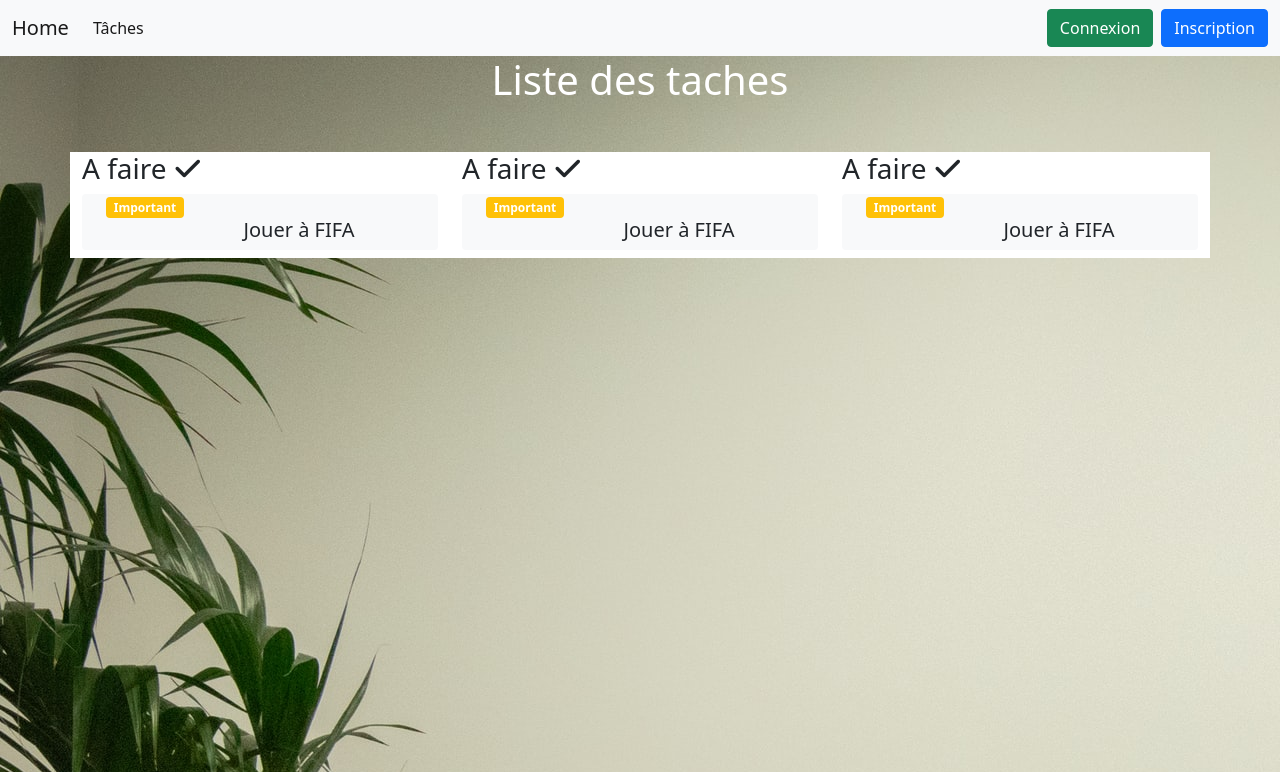
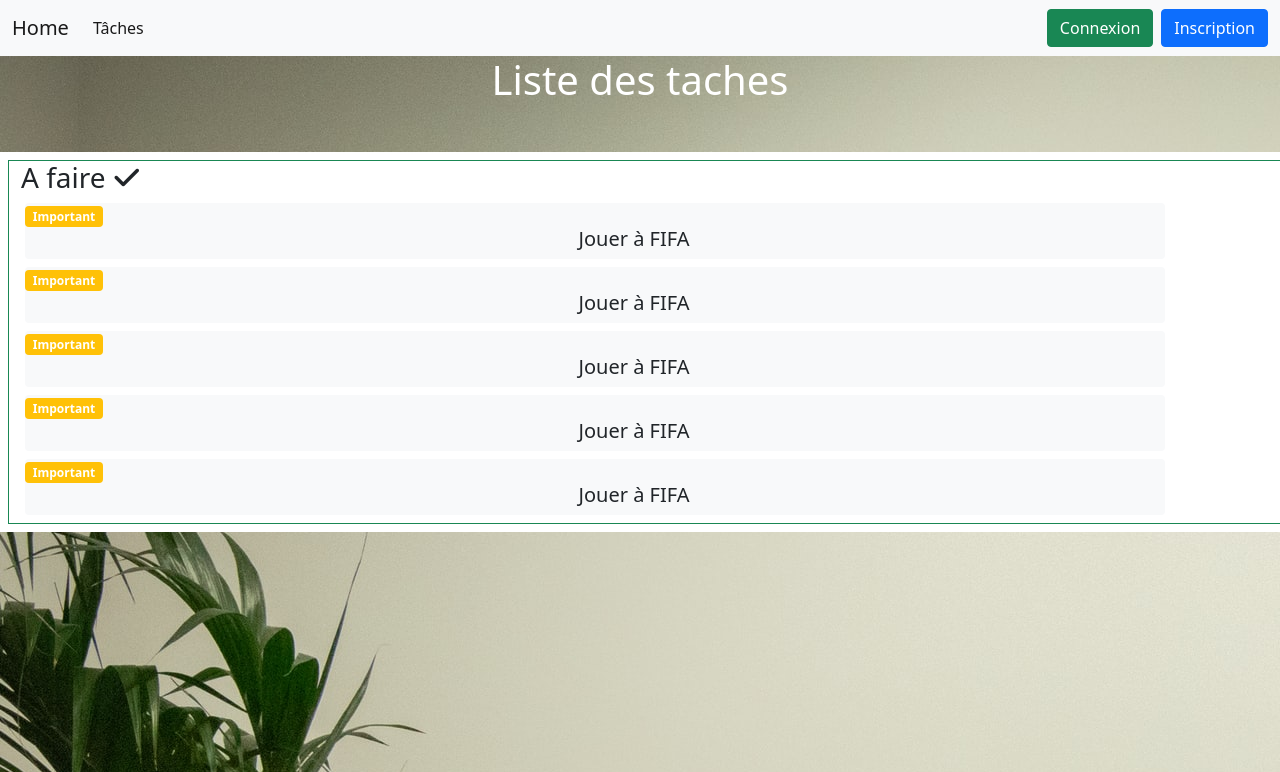
Before and after one commit to bambadiagne/django-exploration, a Django app: page /tasks/ in a window 1280 px wide. Shown: the top 772 px of the page. Run offline with Django 4.2, Linux system fonts and the light colour scheme; some libraries are stand-ins or nearby versions.

Commit message:
Update task list template

```diff
--- a/static/css/back.css
+++ b/static/css/back.css
@@ -2,3 +2,12 @@ body{
     background-repeat: no-repeat;
     background-image: url("../img/background_form.jpg");
 }
+.scrolling-wrapper-flexbox {
+    display: flex;
+    flex-wrap: nowrap;
+    overflow-x: auto;
+
+  }
+.card {
+    flex: 0 0 auto;
+  }
--- a/todolist_functions_views/templates/all_tasks.html
+++ b/todolist_functions_views/templates/all_tasks.html
@@ -3,14 +3,46 @@
 
 {% endblock %} {% block content %}
 <h1 class="text-center text-white">Liste des taches</h1>
-<div class="container-xl mt-5 bg-white w-100">
-  <div class="row">
-    <div class="col">
+<div class="container-fluid mt-5 bg-white w-100">
+  <div  style="overflow-y: auto;" class="row  flex-nowrap">
+    <div class="col col-lg-4  border w-100 m-2 border-success">
       <h3>
         A faire <span class=""><i class="fa-solid fa-check"></i></span>
       </h3>
       <div class="d-flex flex-column">
-        <div class="container bg-light rounded  mb-2">
+        <div class="container bg-light rounded mx-1 p-0 mb-2">
+          <div class="float-start"><span class="badge bg-warning">Important</span></div>
+          <br>
+          <div>
+            <h5 class="text-center">Jouer à FIFA</h5>
+          </div>
+
+        </div>
+        <div class="container bg-light rounded mx-1 p-0 mb-2">
+          <div class="float-start"><span class="badge bg-warning">Important</span></div>
+          <br>
+          <div>
+            <h5 class="text-center">Jouer à FIFA</h5>
+          </div>
+
+        </div>
+        <div class="container bg-light rounded mx-1 p-0 mb-2">
+          <div class="float-start"><span class="badge bg-warning">Important</span></div>
+          <br>
+          <div>
+            <h5 class="text-center">Jouer à FIFA</h5>
+          </div>
+
+        </div>
+        <div class="container bg-light rounded mx-1 p-0 mb-2">
+          <div class="float-start"><span class="badge bg-warning">Important</span></div>
+          <br>
+          <div>
+            <h5 class="text-center">Jouer à FIFA</h5>
+          </div>
+
+        </div>
+        <div class="container bg-light rounded mx-1 p-0 mb-2">
           <div class="float-start"><span class="badge bg-warning">Important</span></div>
           <br>
           <div>
@@ -20,7 +52,7 @@
         </div>
       </div>
     </div>
-    <div class="col">
+    <div class="col col-lg-4  border w-100 m-2 border-success">
       <h3>
         A faire <span class=""><i class="fa-solid fa-check"></i></span>
       </h3>
@@ -35,7 +67,7 @@
         </div>
       </div>
     </div>
-    <div class="col">
+    <div class="col col-lg-4  border w-100 m-2 border-success">
       <h3>
         A faire <span class=""><i class="fa-solid fa-check"></i></span>
       </h3>
```
